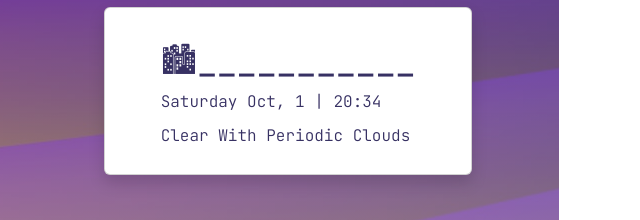
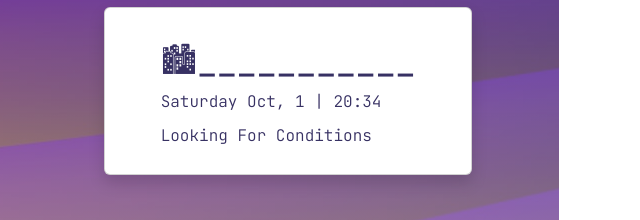
Before and after one commit to yazziewonphon/vanilla-weather-application-main, a website built with Parcel: page index.html in a window 1280 px wide. Shown: the part 174-394 px from the top of the page, 639-1279 px from the left. Built offline with nearby package versions, Linux system fonts and the light colour scheme.

Commit message:
edit .weather-condition

```diff
--- a/index.html
+++ b/index.html
@@ -69,7 +69,7 @@
 							<h2>🏙___________</h2>
 							<div class="col-6">
 								<p id="date-and-time">Sunday 11:00 PM
-								<div class="weather-condition">Clear with periodic clouds</div>
+								<div class="weather-condition">Looking for Conditions</div>
 								</p>
 							</div>
 						</div>
```
